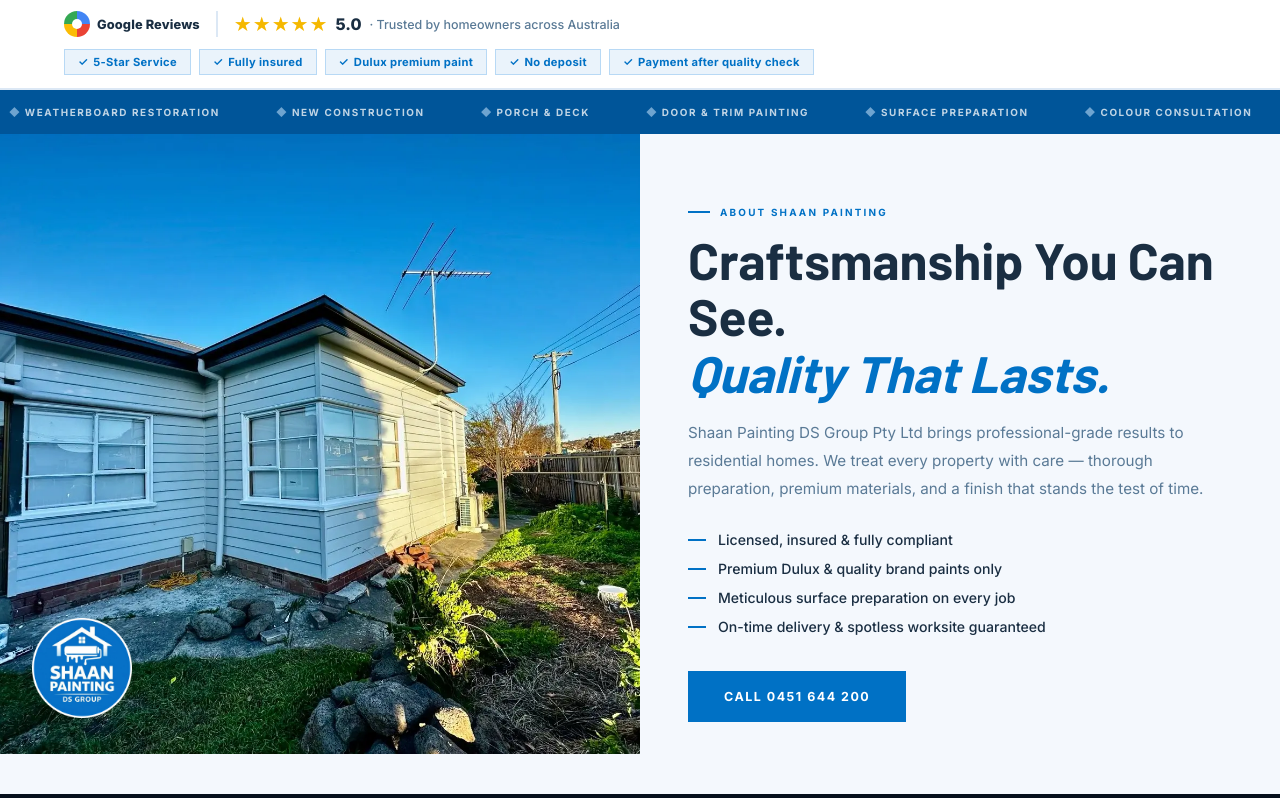
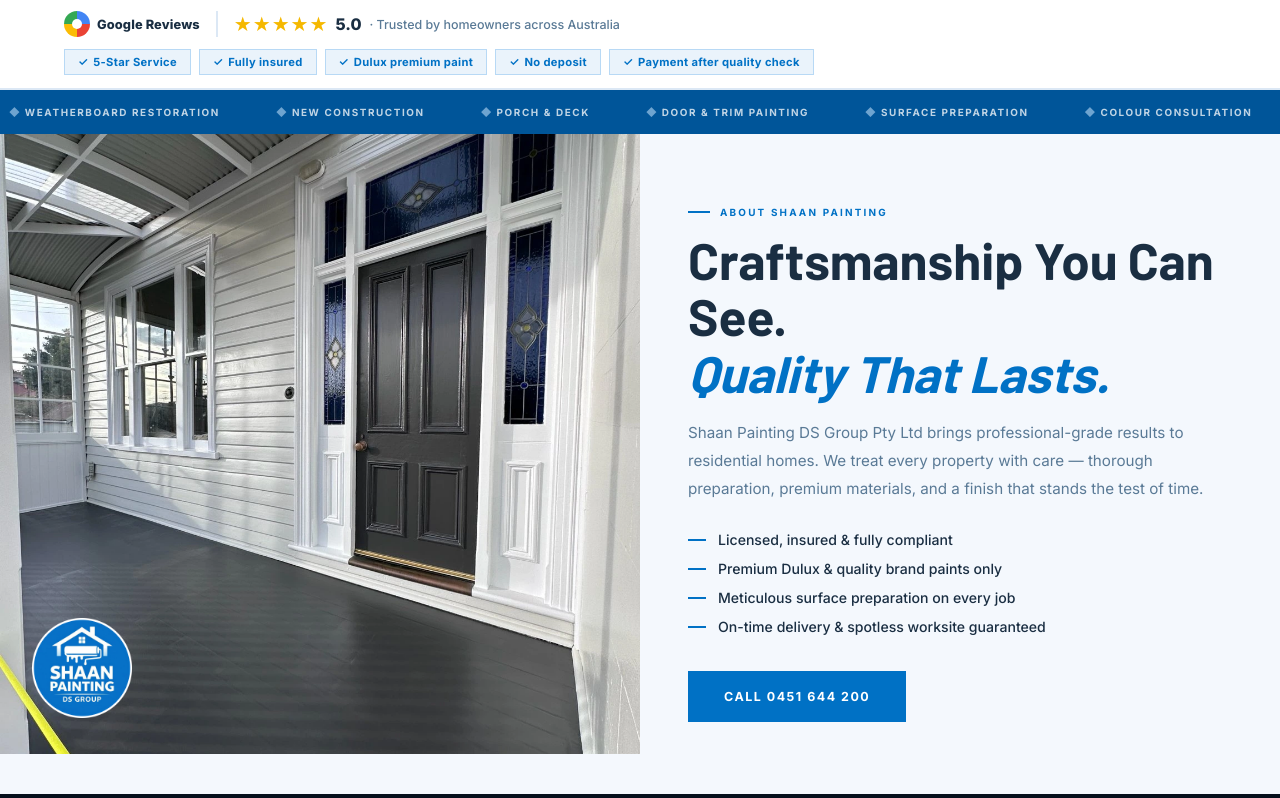
Before and after one commit to designerankush/shaan-painting-nextjs, a Next.js app: page / in a window 1280 px wide. Shown: the part 802-1600 px from the top of the page. Built offline with nearby package versions, Linux system fonts and the light colour scheme; a web font is replaced by a local one.

Commit message:
image updated

```diff
--- a/app/layout.tsx
+++ b/app/layout.tsx
@@ -33,6 +33,7 @@ export const metadata: Metadata = {
     template: `%s | ${siteName}`,
   },
   description,
+
   keywords: [
     'house painters Melbourne',
     'painters Melbourne',
--- a/components/pages/HomePage/components/About/About.tsx
+++ b/components/pages/HomePage/components/About/About.tsx
@@ -15,7 +15,7 @@ export default function About() {
     <section className={cx('about')} id="about">
       <div className={cx('about-grid')}>
         <div className={cx('about-img')}>
-          <img src={IMG.gal8} alt="Shaan Painting work" />
+          <img src={IMG.gal1} alt="Shaan Painting work" />
           <div className={cx('about-logo')}>
             <img src={IMG.logo} alt="Shaan Painting work" width="200" />
           </div>
```
